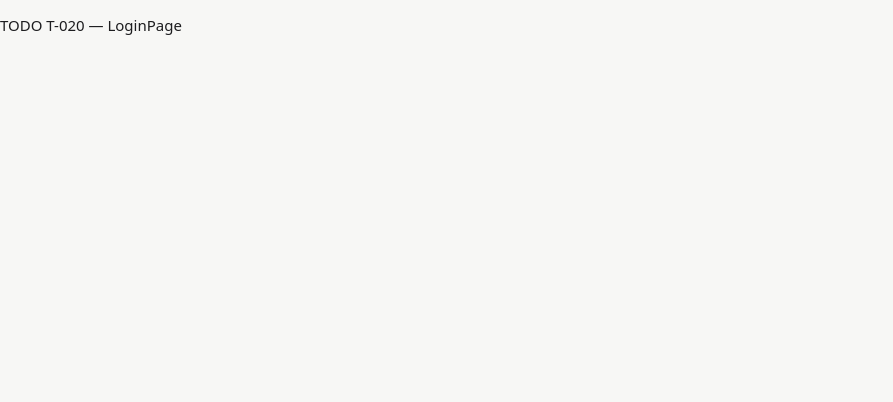
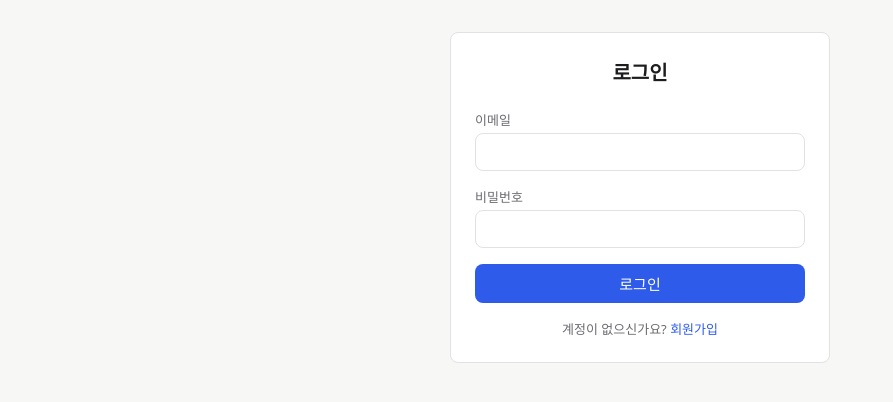
Before and after one commit to SkshieldusRookies06-03/Gap_RookiesProject, a React (Vite) app in the folder frontend/: page /login in a window 1280 px wide. Shown: the top 402 px of the page, without its empty margins (0-893 px from the left). Built offline with nearby package versions, Linux system fonts and the light colour scheme.

Commit message:
feat(fe): 로그인·회원가입 화면 [T-020]

```diff
--- /dev/null
+++ b/frontend/src/pages/Auth.module.css
@@ -0,0 +1,11 @@
+.card { max-width: 380px; margin: var(--space-8) auto; padding: var(--space-6); background: var(--color-surface); border: 1px solid var(--color-border); border-radius: var(--radius); }
+.title { margin: 0 0 var(--space-6); font-size: var(--font-size-lg); color: var(--color-text); text-align: center; }
+.form { display: flex; flex-direction: column; gap: var(--space-4); }
+.field { display: flex; flex-direction: column; gap: var(--space-1); }
+.field label { font-size: var(--font-size-sm); color: var(--color-muted); }
+.field input { padding: var(--space-2) var(--space-3); font-size: var(--font-size-md); border: 1px solid var(--color-border); border-radius: var(--radius); outline: none; }
+.field input:focus { border-color: var(--color-primary); }
+.fieldError { margin: 0; font-size: var(--font-size-sm); color: var(--color-danger); }
+.success { margin: 0 0 var(--space-4); padding: var(--space-2); font-size: var(--font-size-sm); color: var(--color-primary); background: var(--color-bg); border-radius: var(--radius); text-align: center; }
+.footer { margin-top: var(--space-4); font-size: var(--font-size-sm); color: var(--color-muted); text-align: center; }
+.footer a { color: var(--color-primary); text-decoration: none; }
--- a/frontend/src/pages/LoginPage.jsx
+++ b/frontend/src/pages/LoginPage.jsx
@@ -1,5 +1,55 @@
-// 골격 — 오너: FE-화면 · 티켓 T-020 · 로그인 (SPEC §5 · api.post('/api/auth/login') → authStore.setSession → /documents)
-// 상태 넷(로딩·빈·에러·정상)은 LoadingSpinner · EmptyState · ErrorMessage를 쓴다.
+import { useState } from 'react';
+import { Link, Navigate, useLocation, useNavigate } from 'react-router-dom';
+import { api } from '../api/client.js';
+import { ROUTES } from '../routes.js';
+import { useAuthStore } from '../stores/authStore.js';
+import { messageFor } from '../components/ErrorMessage.jsx';
+import Button from '../components/Button.jsx';
+import styles from './Auth.module.css';
+
 export default function LoginPage() {
-  return <p>TODO T-020 — LoginPage</p>;
+  const navigate = useNavigate();
+  const location = useLocation();
+  const loggedIn = useAuthStore((s) => Boolean(s.refreshToken));
+  const [email, setEmail] = useState('');
+  const [password, setPassword] = useState('');
+  const [loading, setLoading] = useState(false);
+  const [error, setError] = useState(null);
+
+  if (loggedIn) return <Navigate to={ROUTES.DOCUMENTS} replace />;
+
+  const handleSubmit = async (e) => {
+    e.preventDefault();
+    setError(null);
+    setLoading(true);
+    try {
+      const data = await api.post('/api/auth/login', { email, password });
+      useAuthStore.getState().setSession(data);
+      navigate(ROUTES.DOCUMENTS);
+    } catch (err) {
+      setError(err);
+    } finally {
+      setLoading(false);
+    }
+  };
+
+  return (
+    <div className={styles.card}>
+      <h1 className={styles.title}>로그인</h1>
+      {location.state?.message && <p className={styles.success}>{location.state.message}</p>}
+      <form className={styles.form} onSubmit={handleSubmit}>
+        <div className={styles.field}>
+          <label htmlFor="login-email">이메일</label>
+          <input id="login-email" type="email" value={email} onChange={(e) => setEmail(e.target.value)} required autoComplete="email" />
+        </div>
+        <div className={styles.field}>
+          <label htmlFor="login-password">비밀번호</label>
+          <input id="login-password" type="password" value={password} onChange={(e) => setPassword(e.target.value)} required minLength={8} maxLength={64} autoComplete="current-password" />
+        </div>
+        {error && <p className={styles.fieldError} role="alert">{messageFor(error)}</p>}
+        <Button type="submit" disabled={loading}>{loading ? '로그인 중…' : '로그인'}</Button>
+      </form>
+      <div className={styles.footer}>계정이 없으신가요? <Link to={ROUTES.REGISTER}>회원가입</Link></div>
+    </div>
+  );
 }
--- a/frontend/src/pages/RegisterPage.jsx
+++ b/frontend/src/pages/RegisterPage.jsx
@@ -1,5 +1,60 @@
-// 골격 — 오너: FE-화면 · 티켓 T-020 · 회원가입 (SPEC §4.1 · 400 fields[]를 필드 아래에)
-// 상태 넷(로딩·빈·에러·정상)은 LoadingSpinner · EmptyState · ErrorMessage를 쓴다.
+import { useState } from 'react';
+import { Link, useNavigate } from 'react-router-dom';
+import { api } from '../api/client.js';
+import { ROUTES } from '../routes.js';
+import { messageFor } from '../components/ErrorMessage.jsx';
+import Button from '../components/Button.jsx';
+import styles from './Auth.module.css';
+
 export default function RegisterPage() {
-  return <p>TODO T-020 — RegisterPage</p>;
+  const navigate = useNavigate();
+  const [email, setEmail] = useState('');
+  const [password, setPassword] = useState('');
+  const [name, setName] = useState('');
+  const [loading, setLoading] = useState(false);
+  const [error, setError] = useState(null);
+
+  const fieldErrors = Object.fromEntries(error?.fields?.map((f) => [f.field, f.message]) ?? []);
+  const emailError = fieldErrors.email || (error?.code === 'DUPLICATE_EMAIL' ? messageFor(error) : null);
+  const generalError = !error?.fields && error?.code !== 'DUPLICATE_EMAIL' ? messageFor(error) : null;
+
+  const handleSubmit = async (e) => {
+    e.preventDefault();
+    setError(null);
+    setLoading(true);
+    try {
+      await api.post('/api/auth/register', { email, password, name });
+      navigate(ROUTES.LOGIN, { state: { message: '가입되었습니다. 로그인하세요' } });
+    } catch (err) {
+      setError(err);
+    } finally {
+      setLoading(false);
+    }
+  };
+
+  return (
+    <div className={styles.card}>
+      <h1 className={styles.title}>회원가입</h1>
+      <form className={styles.form} onSubmit={handleSubmit}>
+        <div className={styles.field}>
+          <label htmlFor="reg-email">이메일</label>
+          <input id="reg-email" type="email" value={email} onChange={(e) => setEmail(e.target.value)} required autoComplete="email" />
+          {emailError && <p className={styles.fieldError}>{emailError}</p>}
+        </div>
+        <div className={styles.field}>
+          <label htmlFor="reg-password">비밀번호</label>
+          <input id="reg-password" type="password" value={password} onChange={(e) => setPassword(e.target.value)} required minLength={8} maxLength={64} autoComplete="new-password" />
+          {fieldErrors.password && <p className={styles.fieldError}>{fieldErrors.password}</p>}
+        </div>
+        <div className={styles.field}>
+          <label htmlFor="reg-name">이름</label>
+          <input id="reg-name" type="text" value={name} onChange={(e) => setName(e.target.value)} required maxLength={20} autoComplete="name" />
+          {fieldErrors.name && <p className={styles.fieldError}>{fieldErrors.name}</p>}
+        </div>
+        {generalError && <p className={styles.fieldError} role="alert">{generalError}</p>}
+        <Button type="submit" disabled={loading}>{loading ? '가입 중…' : '회원가입'}</Button>
+      </form>
+      <div className={styles.footer}>이미 계정이 있으신가요? <Link to={ROUTES.LOGIN}>로그인</Link></div>
+    </div>
+  );
 }
```
Also changed, not shown: 1 other file (tests, documents, lock files or other folders).
